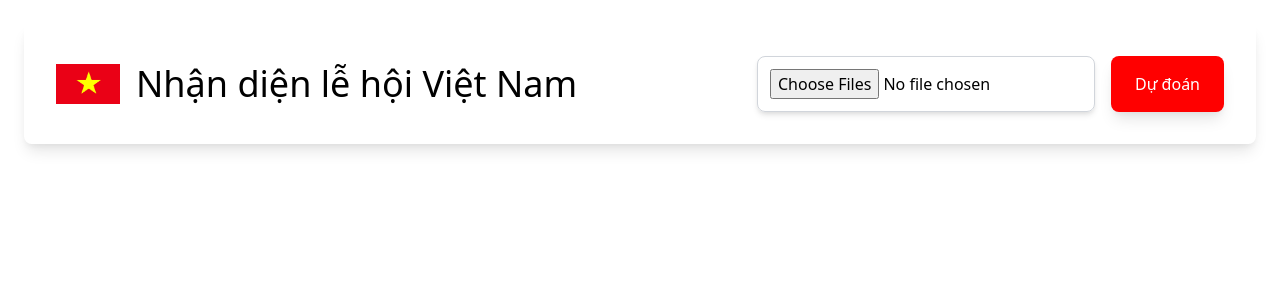
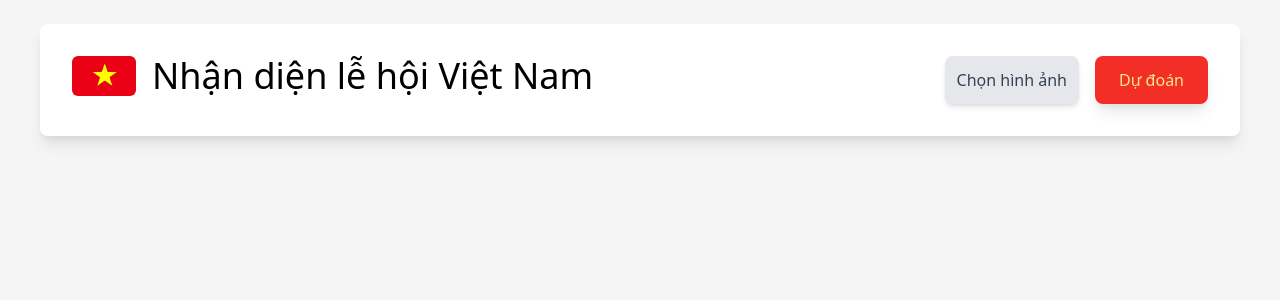
Before and after one commit to trong-nhan-tran/festivals-detect, a Flask app: page / in a window 1280 px wide. Shown: the top 300 px of the page. Run offline with Flask 3, Linux system fonts and the light colour scheme.

Commit message:
update interface

```diff
--- a/app.py
+++ b/app.py
@@ -11,8 +11,6 @@ app = Flask(__name__)
 
 # Load the saved MobileNet model
 loaded_model = keras.models.load_model('./models/mobilenet-bs32-e20.h5')
-l = ['LongTong_NemCon', 'Ponagar_MuaCham', 'ChuaHuong_DongHuongTich', 'HoiLim_HatQuanHo', 'HoiLim_DanhDu', 'CoLoa_DanhCoNguoi', 'CoLoa_BanNo', 'OkOmBok_DuaGheNgo', 'TayNguyen_DuaVoi', 'BayNui_DuaBo', 'ChuaHuong_DiThuyen', 'LongTong_DiCaKheo', 'OkOmBok_ThaDenNuoc', 'OkOmBok_ThaDenTroi']
-
 
 activities = [
     ("Lễ hội Lồng Tồng","Trò chơi ném còn"),
--- /dev/null
+++ b/static/css/styles.css
@@ -0,0 +1,31 @@
+ /* body {
+        background-image: url("{{ url_for('static', filename='images/hue.jpeg') }}");
+        background-size: cover;
+        background-position: center;
+        background-repeat: no-repeat;
+        width: 100%;
+        height: 100vh;
+         */
+      /* } */
+      .blurred-content {
+        backdrop-filter: blur(5px);
+        background-color: rgba(255, 255, 255, 0.2); /* Optional: adds a white overlay with transparency */
+      }
+      .blur {
+        background-color: rgba(255, 255, 255, 0.3); /* Optional: adds a white overlay with transparency */
+
+      }
+
+      .text-color{
+        color: black;
+      }
+      .bg-color{
+        background-color: #f22e27;
+      }
+
+      .gray-color-bg{
+        background-color:whitesmoke;
+      }
+      .white-color-bg{
+        background-color:white;
+      }
--- /dev/null
+++ b/static/js/scripts.js
@@ -0,0 +1,23 @@
+function validateFileCount(input) {
+  const fileCount = input.files.length;
+  if (fileCount < 7 || fileCount > 10) {
+    alert("Vui lòng chọn từ 7 đến 10 ảnh.");
+    input.value = ""; // Reset the input
+  }
+}
+
+function updateFileCount(input) {
+  const fileCount = input.files.length;
+  document.getElementById("file-count").textContent =
+    "Chọn hình ảnh (" + fileCount + ")";
+  sessionStorage.setItem("fileCount", fileCount); // Store file count
+}
+
+// Restore file count on page load
+document.addEventListener("DOMContentLoaded", function () {
+  const storedFileCount = sessionStorage.getItem("fileCount");
+  if (storedFileCount) {
+    document.getElementById("file-count").textContent =
+      "Chọn hình ảnh (" + storedFileCount + ")";
+  }
+});
--- a/templates/index.html
+++ b/templates/index.html
@@ -3,64 +3,36 @@
   <head>
     <meta charset="UTF-8" />
     <meta name="viewport" content="width=device-width, initial-scale=1.0" />
-    <title>Image Prediction</title>
+    <title>Dự đoán lễ hội Việt Nam</title>
     <link
       href="https://cdn.jsdelivr.net/npm/tailwindcss@2.2.19/dist/tailwind.min.css"
       rel="stylesheet"
     />
-    <style>
-      /* body {
-        background-image: url("{{ url_for('static', filename='images/hue.jpeg') }}");
-        background-size: cover;
-        background-position: center;
-        background-repeat: no-repeat;
-        width: 100%;
-        height: 100vh;
-         */
-      /* } */
-      .blurred-content {
-        backdrop-filter: blur(5px);
-        background-color: rgba(255, 255, 255, 0.2); /* Optional: adds a white overlay with transparency */
-      }
-      .blur {
-        background-color: rgba(255, 255, 255, 0.3); /* Optional: adds a white overlay with transparency */
-
-      }
-
-      .text-color{
-        color: black;
-      }
-      .bg-color{
-        background-color: red;
-      }
-    </style>
-    <script>
-      function validateFileCount(input) {
-        const fileCount = input.files.length;
-        if (fileCount < 7 || fileCount > 10) {
-          alert("Vui lòng chọn từ 7 đến 10 ảnh.");
-          input.value = ""; // Reset the input
-        }
-      }
-    </script>
+    <link rel="stylesheet" href="{{ url_for('static', filename='css/styles.css') }}">
   </head>
-  <body class="">
-    <div class="container mx-auto p-6">
-      <form method="post" enctype="multipart/form-data" class="shadow-lg rounded-lg p-8 mb-6 blur flex justify-between items-center">
-        <div class="flex flex-row justify-center space-x-4">
-          <image src="{{ url_for('static', filename='images/logo/flag-viet-nam-logo.jpg') }}" alt="Flag Vietnam Logo" class="w-16 h-10 items-center" />
-          <h2 class="text-4xl text-center text-indigo-600 text-color items-center">Nhận diện lễ hội Việt Nam</h2>
+  <body class="gray-color-bg">
+    <div class="p-6 lg:px-10">
+      <form method="post" enctype="multipart/form-data" class="white-color-bg w-full shadow-lg rounded-lg p-8 mb-6 flex flex-col lg:flex-row justify-between">
+        <div class="flex flex-row justify-center space-x-4 item-center">
+          <image src="{{ url_for('static', filename='images/logo/flag-viet-nam-logo.jpg') }}" alt="Flag Vietnam Logo" class="w-16 h-10 items-center rounded-md" />
+          <h3 class="text-4xl text-center text-indigo-600 text-color">Nhận diện lễ hội Việt Nam</h3>
         </div>
-        <div class="flex flex-col md:flex-row justify-center space-y-4 md:space-y-0 md:space-x-4">
+        <div class="flex flex-col lg:flex-row justify-center mt-5 lg:mt-0 space-y-4 space-x-0 lg:space-y-0 lg:space-x-4">
+          <label class="flex flex-col items-center w-full md:w-auto cursor-pointer">
+            <span id="file-count" class="bg-gray-200 text-gray-700 p-3 rounded-lg shadow-md w-full text-center transition duration-200 hover:bg-gray-300">
+              Chọn hình ảnh
+            </span>
             <input
               type="file"
               name="images"
               multiple
               accept="image/*"
-            class="border border-gray-300 rounded-lg p-3 w-full md:w-auto shadow-md transition duration-200 focus:outline-none focus:ring-2 focus:ring-indigo-500 focus:border-transparent"
-            onchange="validateFileCount(this)"
+              class="hidden"
+              onchange="validateFileCount(this); updateFileCount(this)"
             />
-          <button type="submit" class="bg-color text-white px-6 py-2 rounded-lg w-full md:w-auto shadow-lg hover:border-2 hover:border-black ">
+          </label>
+
+          <button type="submit" class="bg-color text-yellow-200 lg:px-6 p-3 rounded-lg w-full md:w-auto shadow-lg hover:border-2 hover:border-black ">
             Dự đoán
           </button>
         </div>
@@ -73,7 +45,7 @@
       {% endif %}
 
       {% if predicted %}
-      <div class="bg-green-100 border-l-4 border-green-500 text-green-700 p-6 mb-6 rounded-lg shadow-lg flex" role="alert">
+      <div class="bg-green-100 border-l-4 border-green-500 text-green-700 p-6 mb-6 rounded-lg shadow-lg flex flex-col lg:flex-row" role="alert">
         {% set festival_image = {
           'Lễ hội Lồng Tồng': 'images/festivals/long-tong.jpg',
           'Lễ hội Tháp Bà Ponagar': 'images/festivals/ponagar.jpg',
@@ -84,7 +56,7 @@
           'Lễ hội đua voi Tây Nguyên': 'images/festivals/tay-nguyen.jpg',
           'Lễ hội đua bò Bảy Núi': 'images/festivals/bay-nui.jpg',
         }[message] %}
-        <img src="{{ url_for('static', filename=festival_image) }}" alt="Festival Image" class="w-80 h-auto mr-4" />
+        <img src="{{ url_for('static', filename=festival_image) }}" alt="Festival Image" class="w-full lg:w-80 h-auto mr-4 rounded-xl" />
         <div>
           <h3 class="text-lg font-semibold text-2xl">Các hình ảnh bạn cung cấp có thể liên quan đến {{ message }}</h3>
           {% if festival_info %}
@@ -115,9 +87,9 @@
       </div>
       {% else %}
       {% if results %}
-      <div class="grid grid-cols-1 md:grid-cols-2 lg:grid-cols-4 gap-6">
+      <div class="gray-color-bg grid grid-cols-1 md:grid-cols-2 lg:grid-cols-4 gap-6">
         {% for img_data, labels in results %}
-        <div class="bg-white p-6 rounded-lg shadow-lg blur text-color">
+        <div class="white-color-bg p-6 rounded-lg shadow-lg blur text-color">
           <img src="{{ img_data }}" alt="Image" class="w-full h-auto mb-4 rounded-lg" />
           <p class="mb-2">Hình ảnh có thể liên quan hoạt động sau:</p>
           <ul class="space-y-2">
@@ -131,5 +103,8 @@
       {% endif %}
       {% endif %}
     </div>
+
+
+    <script src="{{ url_for('static', filename='js/scripts.js') }}"></script>
   </body>
 </html>
```
Lines whose indentation alone changed are shown as unchanged.
